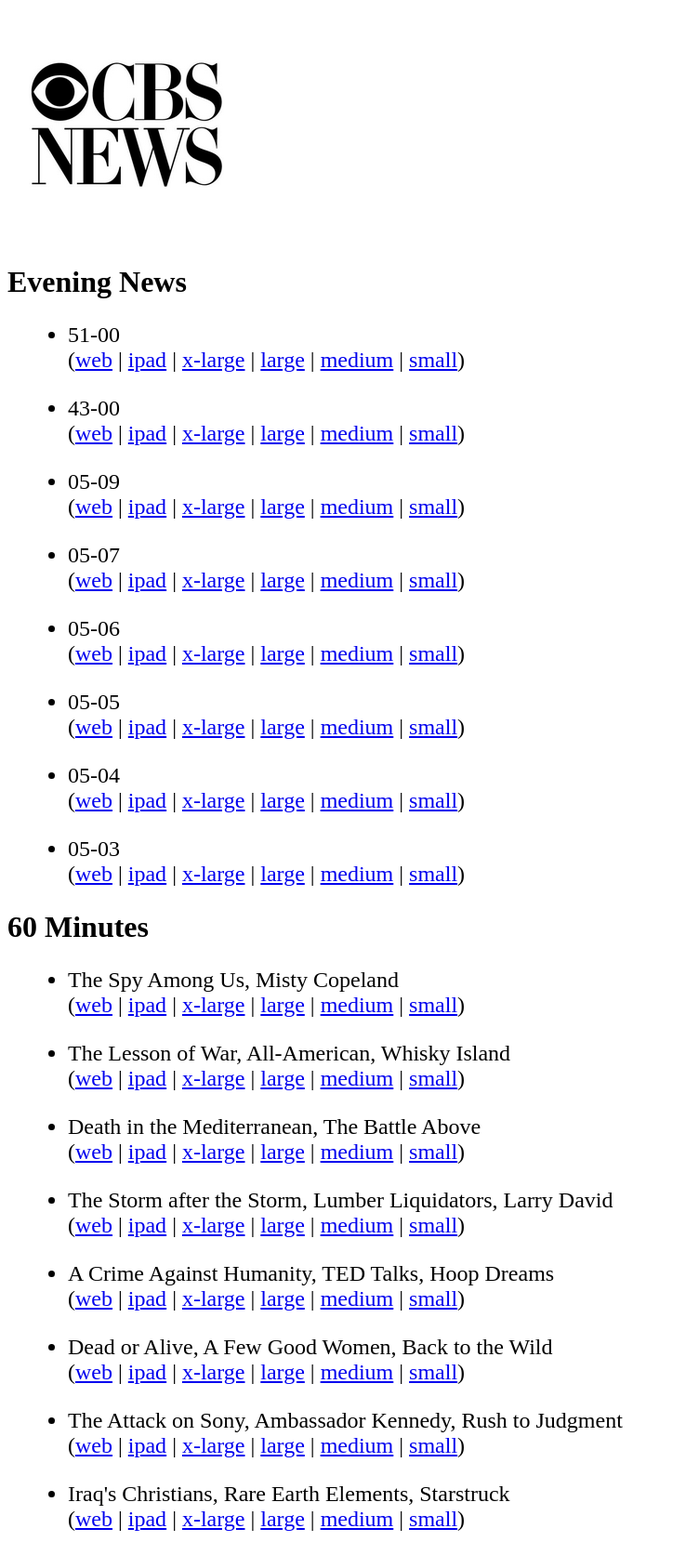
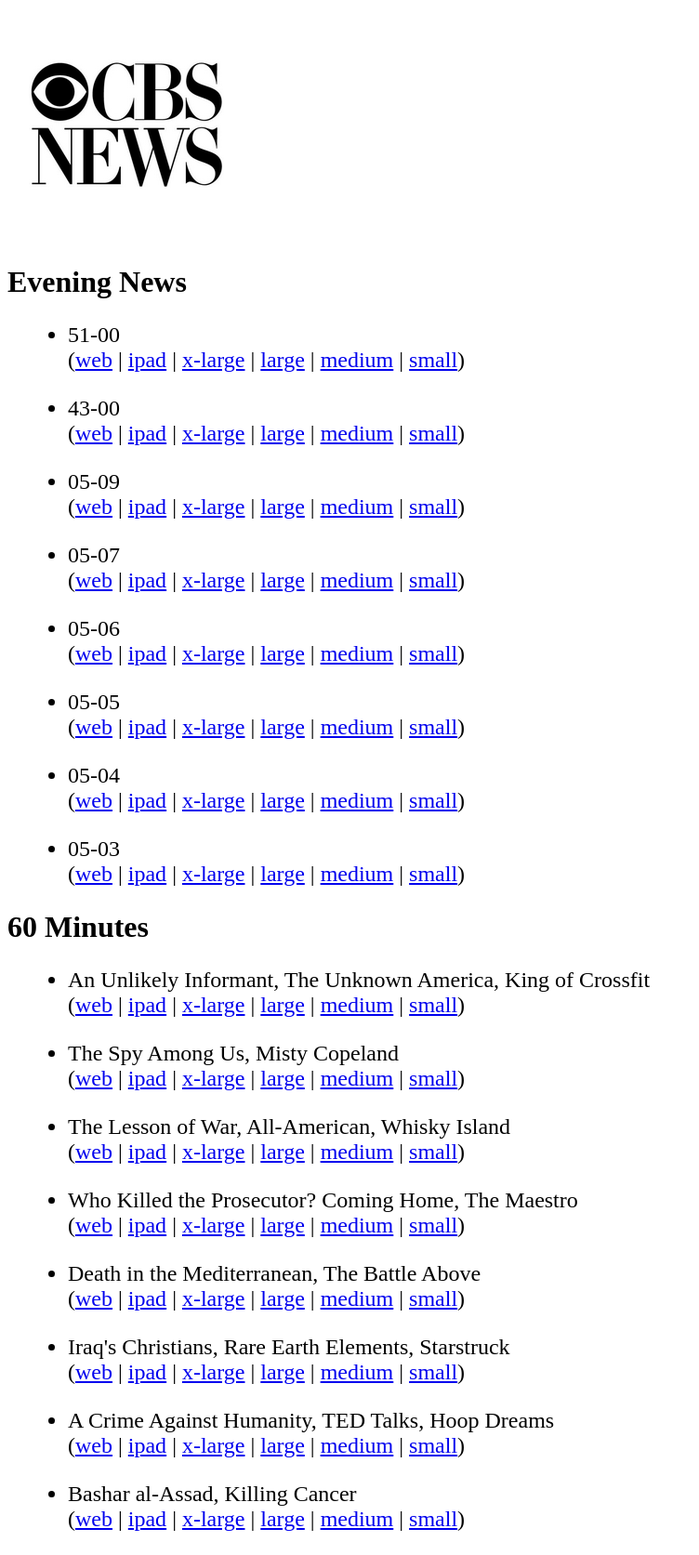
Before and after one commit to jkutner/cbsfeed, a Jekyll site: the page built from index.html, in a window 1280 px wide. Shown: the whole page at 93% size, without its empty margins (0-752 px from the left). Built offline with Jekyll 4.4.1, drawn with Linux system fonts in a browser that asks for light colours; nearby versions of some CDN libraries; some of the changed lines change nothing that is shown.

Commit message:
Updating with latest episdoes

```diff
--- a/_data/sixtymin.yml
+++ b/_data/sixtymin.yml
@@ -1,4 +1,13 @@
 ---
+- title: An Unlikely Informant, The Unknown America, King of Crossfit
+  links:
+    orig: /videos/an-unlikely-informant-the-unknown-america-king-of-crossfit/
+    ipad: ''
+    mp4_240: ''
+    mp4_740: ''
+    mp4_796: ''
+    mp4_1296: ''
+  date: An Unlikely Informant, The Unknown America, King of Crossfit
 - title: The Spy Among Us, Misty Copeland
   links:
     orig: /videos/the-spy-among-us-misty-copeland/
@@ -17,6 +26,15 @@
     mp4_796: media\/2015\/05\/02\/438069827774\/60_FULL_050115_387478_796.mp4
     mp4_1296: media\/2015\/05\/02\/438069827774\/60_FULL_050115_387478_1296.mp4
   date: The Lesson of War, All-American, Whisky Island
+- title: Who Killed the Prosecutor? Coming Home, The Maestro
+  links:
+    orig: /videos/who-killed-the-prosecutor-coming-home-the-maestro/
+    ipad: ipad-streaming.cbsnews.com/media/mpx/2015/03/08/410065475654/60_Full_0308_355472_phone.m3u8
+    mp4_240: media\/2015\/03\/08\/410065475654\/60_Full_0308_355442_240.mp4
+    mp4_740: media\/2015\/03\/08\/410065475654\/60_Full_0308_355442_740.mp4
+    mp4_796: media\/2015\/03\/08\/410065475654\/60_Full_0308_355442_796.mp4
+    mp4_1296: media\/2015\/03\/08\/410065475654\/60_Full_0308_355442_1296.mp4
+  date: Who Killed the Prosecutor? Coming Home, The Maestro
 - title: Death in the Mediterranean, The Battle Above
   links:
     orig: /videos/death-in-the-mediterranean-the-battle-above/
@@ -26,15 +44,15 @@
     mp4_796: media\/2015\/04\/26\/434766915793\/60_fULL_0426_383201_796.mp4
     mp4_1296: media\/2015\/04\/26\/434766915793\/60_fULL_0426_383201_1296.mp4
   date: Death in the Mediterranean, The Battle Above
-- title: The Storm after the Storm, Lumber Liquidators, Larry David
+- title: Iraq's Christians, Rare Earth Elements, Starstruck
   links:
-    orig: /videos/the-storm-after-the-storm-lumber-liquidators-larry-david/
-    ipad: ''
-    mp4_240: ''
-    mp4_740: ''
-    mp4_796: ''
-    mp4_1296: ''
-  date: The Storm after the Storm, Lumber Liquidators, Larry David
+    orig: /videos/iraqs-christians-rare-earth-elements-starstruck/
+    ipad: ipad-streaming.cbsnews.com/media/mpx/2015/03/22/416497219642/60_Full_032215_362946_tablet.m3u8
+    mp4_240: media\/2015\/03\/22\/416497219642\/60_Full_032215_362916_240.mp4
+    mp4_740: media\/2015\/03\/22\/416497219642\/60_Full_032215_362916_740.mp4
+    mp4_796: media\/2015\/03\/22\/416497219642\/60_Full_032215_362916_796.mp4
+    mp4_1296: media\/2015\/03\/22\/416497219642\/60_Full_032215_362916_1296.mp4
+  date: Iraq's Christians, Rare Earth Elements, Starstruck
 - title: A Crime Against Humanity, TED Talks, Hoop Dreams
   links:
     orig: /videos/a-crime-against-humanity-ted-talks-hoop-dreams/
@@ -44,30 +62,12 @@
     mp4_796: media\/2015\/04\/19\/430507075750\/60_FULL_041915_379339_796.mp4
     mp4_1296: media\/2015\/04\/19\/430507075750\/60_FULL_041915_379339_1296.mp4
   date: A Crime Against Humanity, TED Talks, Hoop Dreams
-- title: Dead or Alive, A Few Good Women, Back to the Wild
+- title: Bashar al-Assad, Killing Cancer
   links:
-    orig: /videos/dead-or-alive-a-few-good-women-back-to-the-wild/
-    ipad: ''
-    mp4_240: ''
-    mp4_740: ''
-    mp4_796: ''
-    mp4_1296: ''
-  date: Dead or Alive, A Few Good Women, Back to the Wild
-- title: The Attack on Sony, Ambassador Kennedy, Rush to Judgment
-  links:
-    orig: /videos/the-attack-on-sony-ambassador-kennedy-rush-to-judgment/
-    ipad: ''
-    mp4_240: ''
-    mp4_740: ''
-    mp4_796: ''
-    mp4_1296: ''
-  date: The Attack on Sony, Ambassador Kennedy, Rush to Judgment
-- title: Iraq's Christians, Rare Earth Elements, Starstruck
-  links:
-    orig: /videos/iraqs-christians-rare-earth-elements-starstruck/
-    ipad: ipad-streaming.cbsnews.com/media/mpx/2015/03/22/416497219642/60_Full_032215_362946_tablet.m3u8
-    mp4_240: media\/2015\/03\/22\/416497219642\/60_Full_032215_362916_240.mp4
-    mp4_740: media\/2015\/03\/22\/416497219642\/60_Full_032215_362916_740.mp4
-    mp4_796: media\/2015\/03\/22\/416497219642\/60_Full_032215_362916_796.mp4
-    mp4_1296: media\/2015\/03\/22\/416497219642\/60_Full_032215_362916_1296.mp4
-  date: Iraq's Christians, Rare Earth Elements, Starstruck
+    orig: /videos/bashar-al-assad-killing-cancer/
+    ipad: ipad-streaming.cbsnews.com/media/mpx/2015/03/29/419842627903/60_0329_Full_367012_500/60_0329_Full_367012_500.m3u8
+    mp4_240: media\/2015\/03\/29\/419842627903\/60_0329_Full_367006_240.mp4
+    mp4_740: media\/2015\/03\/29\/419842627903\/60_0329_Full_367006_740.mp4
+    mp4_796: media\/2015\/03\/29\/419842627903\/60_0329_Full_367006_796.mp4
+    mp4_1296: media\/2015\/03\/29\/419842627903\/60_0329_Full_367006_1296.mp4
+  date: Bashar al-Assad, Killing Cancer
```
